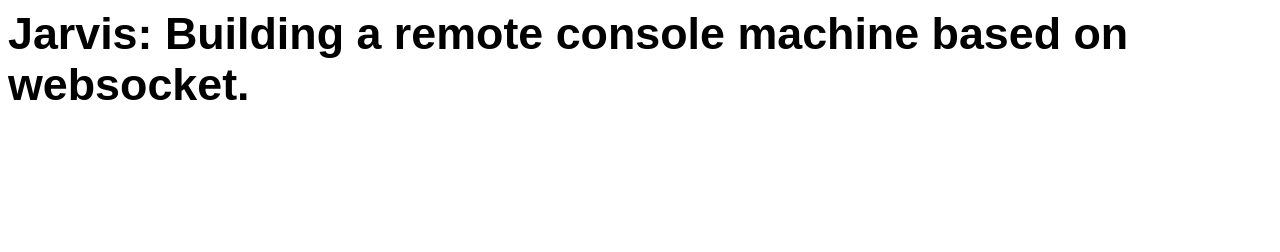
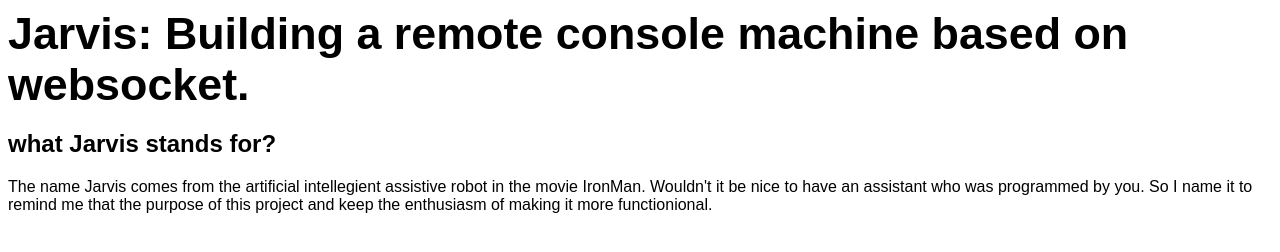
Before and after one commit to pedroid/blog_tmp, a plain HTML site: page computer_science/jarvis.html in a window 1280 px wide. Drawn offline with Linux system fonts and the light colour scheme.

Commit message:
the meaning of Jarvis

```diff
--- a/computer_science/jarvis.html
+++ b/computer_science/jarvis.html
@@ -22,5 +22,6 @@
 </head>
 <body>
 <h1>Jarvis: Building a remote console machine based on websocket.</h1>
-
+<h2>what Jarvis stands for?</h2>
+The name Jarvis comes from the artificial intellegient assistive robot in the movie IronMan. Wouldn't it be nice to have an assistant who was programmed by you. So I name it to remind me that the purpose of this project and keep the enthusiasm of making it more functionional.
 </body>
```
